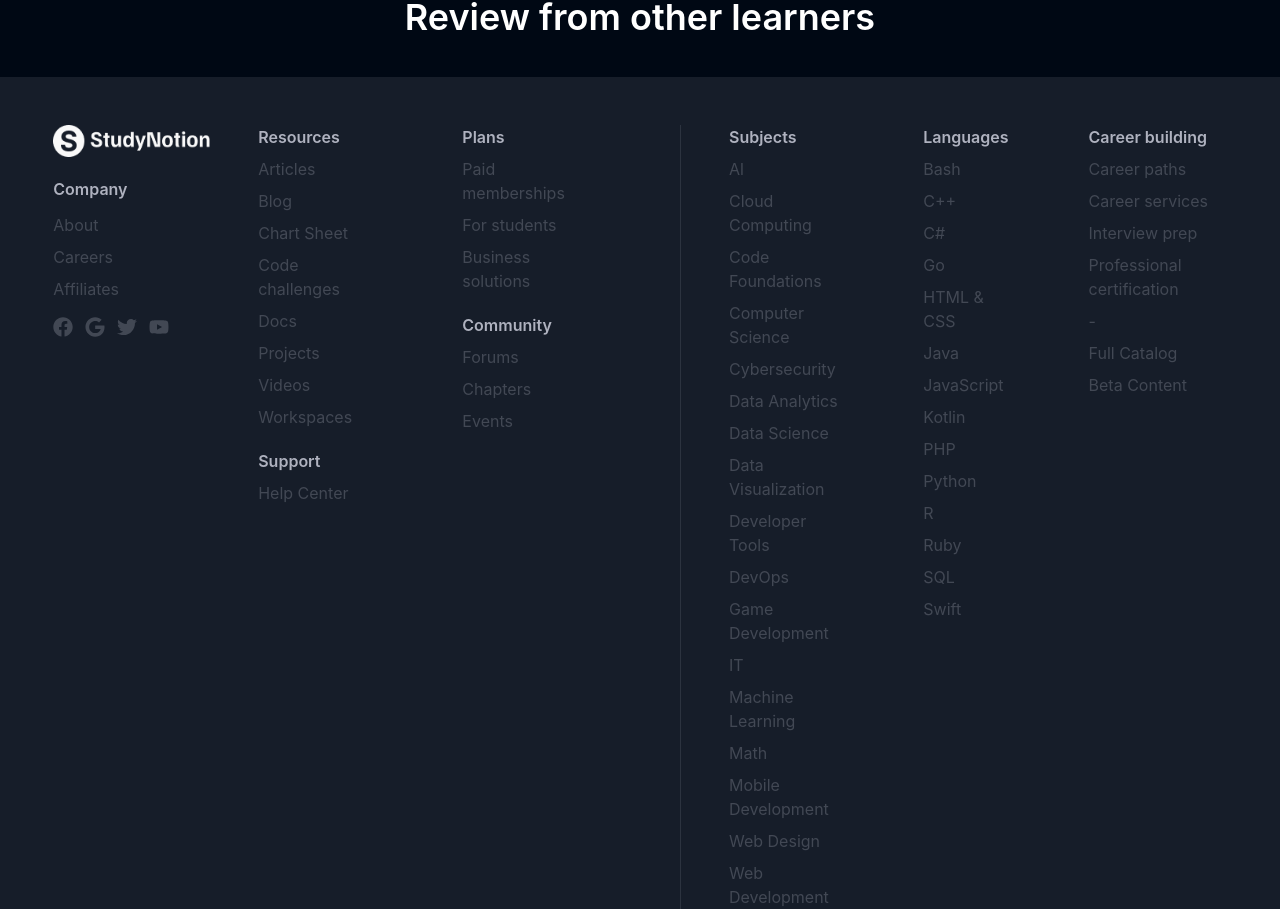
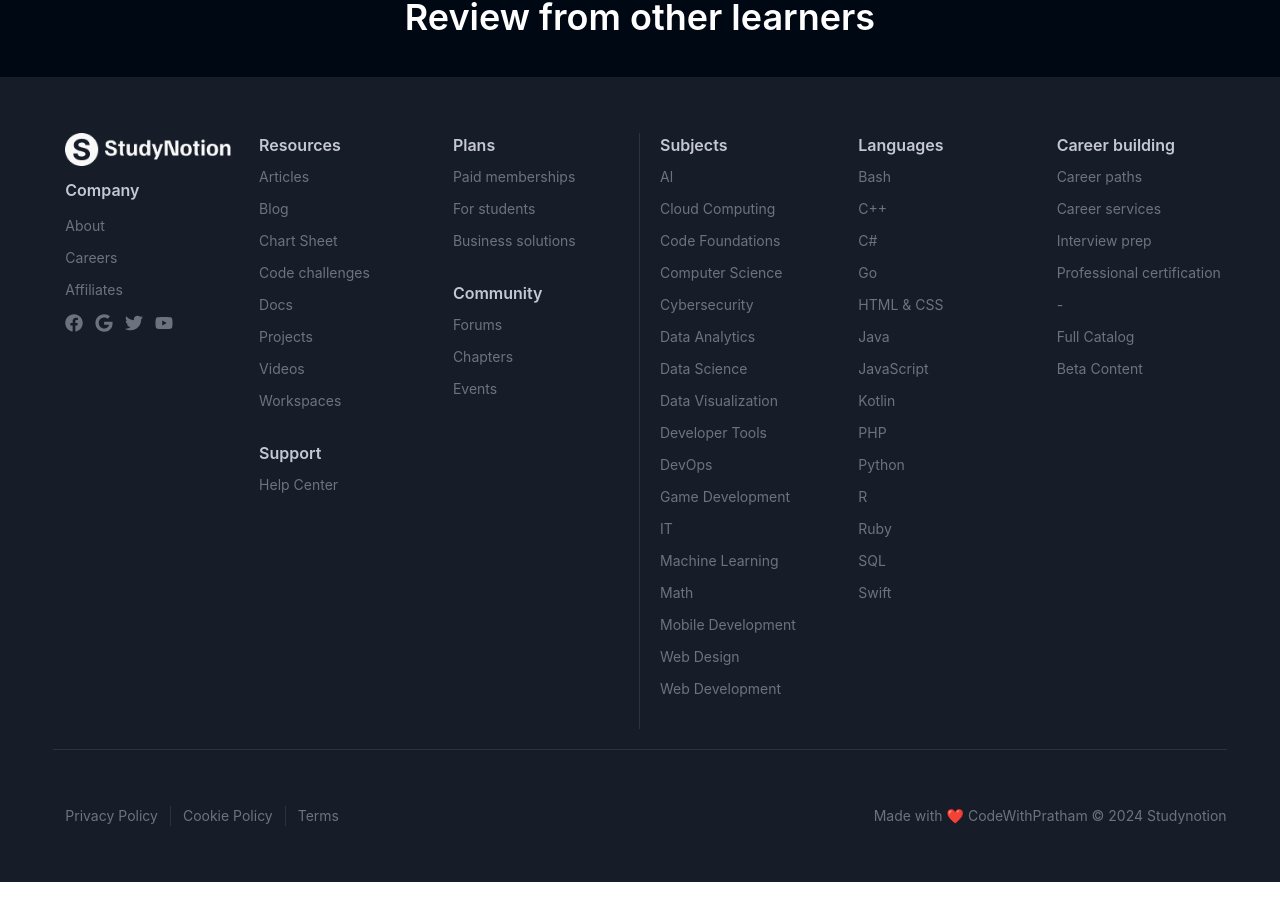
Before and after one commit to pratham0709/StudyNotion, a React (Create React App) app: page / in a window 1280 px wide. Shown: the part 4617-5526 px from the top of the page. After the commit the page ends 5499 px from the top, so only its background shows below. Built offline with nearby package versions, Linux system fonts and the light colour scheme.

Commit message:
Create Footer Section

```diff
--- a/src/Components/Core/HomePage/Footer.jsx
+++ b/src/Components/Core/HomePage/Footer.jsx
@@ -1,217 +1,182 @@
-import React from 'react'
-import { FooterLink1 } from '../../../data/footer-links'
-import { FooterLink2 }from '../../../data/footer-links'
-import Logo from '../../../assets/Logo/Logo-Full-Light.png'
-import { Link } from 'react-router-dom'
-import { FaFacebook } from "react-icons/fa";
-import { FaTwitter } from "react-icons/fa";
-import { FaGoogle } from "react-icons/fa";
-import { FaYoutube } from "react-icons/fa";
+import React from "react";
+import { FooterLink2 } from "../../../data/footer-links";
+import { Link } from "react-router-dom";
+
+// Images
+import Logo from "../../../assets/Logo/Logo-Full-Light.png";
+
+// Icons
+import { FaFacebook, FaGoogle, FaTwitter, FaYoutube } from "react-icons/fa";
+
+const BottomFooter = ["Privacy Policy", "Cookie Policy", "Terms"];
+const Resources = [
+  "Articles",
+  "Blog",
+  "Chart Sheet",
+  "Code challenges",
+  "Docs",
+  "Projects",
+  "Videos",
+  "Workspaces",
+];
+const Plans = ["Paid memberships", "For students", "Business solutions"];
+const Community = ["Forums", "Chapters", "Events"];
 
 const Footer = () => {
-    // const title = FooterLink1[0].links.map(link => link.title)
   return (
-    <div className='w-11/12 mx-auto max-w-maxContent flex flex-col items-center justify-between'>
-        <div className='flex flex-row gap-20 w-full justify-center mt-12'>
-            {/* Left part */}
-            <div className='flex flex-row gap-12 w-[50%] '>
+    <div className="bg-richblack-800">
+      <div className="flex lg:flex-row gap-8 items-center justify-between w-11/12 max-w-maxContent text-richblack-400 leading-6 mx-auto relative py-14">
+        <div className="border-b w-[100%] flex flex-col lg:flex-row pb-5 border-richblack-700">
+          {/* Section 1 */}
+          <div className="lg:w-[50%] flex flex-wrap flex-row justify-between lg:border-r lg:border-richblack-700 pl-3 lg:pr-5 gap-3">
+            <div className="w-[30%] flex flex-col gap-3 lg:w-[30%] mb-7 lg:pl-0">
+              <img src={Logo} alt="" className="object-contain" />
+              <h1 className="text-richblack-50 font-semibold text-[16px]">
+                Company
+              </h1>
+              <div className="flex flex-col gap-2">
+                {["About", "Careers", "Affiliates"].map((ele, i) => {
+                  return (
+                    <div
+                      key={i}
+                      className="text-[14px] cursor-pointer hover:text-richblack-50 transition-all duration-200"
+                    >
+                      <Link to={ele.toLowerCase()}>{ele}</Link>
+                    </div>
+                  );
+                })}
+              </div>
+              <div className="flex gap-3 text-lg">
+                <FaFacebook className="hover:text-richblack-100 cursor-pointer" />
+                <FaGoogle className="hover:text-richblack-100 cursor-pointer"/>
+                <FaTwitter className="hover:text-richblack-100 cursor-pointer"/>
+                <FaYoutube className="hover:text-richblack-100 cursor-pointer"/>
+              </div>
+              <div></div>
+            </div>
 
-                {/* div1 */}
-                <div className='flex flex-col gap-5'>
-                    <img
-                        src={Logo}
-                        className='w-[160px] h-[32px]'
-                        alt='LogoIMG'
-                    />
-                    <div className='font-inter'>
-                        <p className='text-[#AFB2BF] font-semibold text-base'>Company</p>
-                        <div className='mt-3'>
-                            {
-                                FooterLink1.find(item => item.title === "Company").links.map((element, index) => {
-                                    return(
-                                        <Link to={`${element.link}`}>
-                                            <div className='flex flex-col cursor-pointer hover:text-[#AFB2BF]
-                                            transition-all duration-200 mt-2 text-base' key={index}>
-                                                {element.title}
+            <div className="w-[48%] lg:w-[30%] mb-7 lg:pl-0">
+              <h1 className="text-richblack-50 font-semibold text-[16px]">
+                Resources
+              </h1>
+
+              <div className="flex flex-col gap-2 mt-2">
+                {Resources.map((ele, index) => {
+                  return (
+                    <div
+                      key={index}
+                      className="text-[14px] cursor-pointer hover:text-richblack-50 transition-all duration-200"
+                    >
+                      <Link to={ele.split(" ").join("-").toLowerCase()}>
+                        {ele}
+                      </Link>
                     </div>
+                  );
+                })}
+              </div>
+
+              <h1 className="text-richblack-50 font-semibold text-[16px] mt-7">
+                Support
+              </h1>
+              <div className="text-[14px] cursor-pointer hover:text-richblack-50 transition-all duration-200 mt-2">
+                <Link to={"/help-center"}>Help Center</Link>
+              </div>
+            </div>
+
+            <div className="w-[48%] lg:w-[30%] mb-7 lg:pl-0">
+              <h1 className="text-richblack-50 font-semibold text-[16px]">
+                Plans
+              </h1>
+
+              <div className="flex flex-col gap-2 mt-2">
+                {Plans.map((ele, index) => {
+                  return (
+                    <div
+                      key={index}
+                      className="text-[14px] cursor-pointer hover:text-richblack-50 transition-all duration-200"
+                    >
+                      <Link to={ele.split(" ").join("-").toLowerCase()}>
+                        {ele}
                       </Link>
-                                    )
-                                })
-                            }
                     </div>
-                        <div className='flex flex-row gap-3 mt-4 cursor-pointer '>
-                            <FaFacebook className='hover:text-[#AFB2BF] transition-all duration-200 w-[20px] h-[20px]' />
-                            <FaGoogle className='hover:text-[#AFB2BF] transition-all duration-200 w-[20px] h-[20px]'/>
-                            <FaTwitter className='hover:text-[#AFB2BF] transition-all duration-200 w-[20px] h-[20px]'/>
-                            <FaYoutube  className='hover:text-[#AFB2BF] transition-all duration-200 w-[20px] h-[20px]'/>
+                  );
+                })}
+              </div>
+              <h1 className="text-richblack-50 font-semibold text-[16px] mt-7">
+                Community
+              </h1>
+
+              <div className="flex flex-col gap-2 mt-2">
+                {Community.map((ele, index) => {
+                  return (
+                    <div
+                      key={index}
+                      className="text-[14px] cursor-pointer hover:text-richblack-50 transition-all duration-200"
+                    >
+                      <Link to={ele.split(" ").join("-").toLowerCase()}>
+                        {ele}
+                      </Link>
+                    </div>
+                  );
+                })}
               </div>
             </div>
           </div>
 
-                {/* div2 */}
-                <div className='flex flex-col gap-5'>
-                    <div className='font-inter'>
-                            <p className='text-[#AFB2BF] font-semibold text-base'>Resources</p>
-                            <div className='mt-2'>
-                                {
-                                    FooterLink1.find(item => item.title === "Resources").links.map((element, index) => {
-                                        return(
-                                            <Link to={`${element.link}`}>
-                                                <div className='flex flex-col cursor-pointer hover:text-[#AFB2BF]
-                                                transition-all duration-200 mt-2 text-base' key={index}>
-                                                    {element.title}
+          {/* Section 2 */}
+          <div className="lg:w-[50%] flex flex-wrap flex-row justify-between pl-3 lg:pl-5 gap-3">
+            {FooterLink2.map((ele, i) => {
+              return (
+                <div key={i} className="w-[48%] lg:w-[30%] mb-7 lg:pl-0">
+                  <h1 className="text-richblack-50 font-semibold text-[16px]">
+                    {ele.title}
+                  </h1>
+                  <div className="flex flex-col gap-2 mt-2">
+                    {ele.links.map((link, index) => {
+                      return (
+                        <div
+                          key={index}
+                          className="text-[14px] cursor-pointer hover:text-richblack-50 transition-all duration-200"
+                        >
+                          <Link to={link.link}>{link.title}</Link>
                         </div>
-                                            </Link>
-                                        )
-                                    })
-                                }
+                      );
+                    })}
                   </div>
-
                 </div>
-
-                    <div className='font-inter'>
-                        <p className='text-[#AFB2BF] font-semibold text-base'>Support</p>
-                        <div className='mt-2'>
-                            {
-                                FooterLink1.find(item => item.title === "Support").links.map((element, index) => {
-                                    return(
-                                        <Link to={`${element.link}`}>
-                                            <div className='flex flex-col cursor-pointer hover:text-[#AFB2BF]
-                                            transition-all duration-200 mt-2 text-base' key={index}>
-                                                {element.title}
+              );
+            })}
           </div>
-                                        </Link>
-                                    )
-                                })
-                            }
-                        </div>
-
         </div>
       </div>
 
-                {/* div 3 */}
-                <div className='flex flex-col gap-5 ml-8'>
-                    <div className='font-inter'>
-                            <p className='text-[#AFB2BF] font-semibold text-base'>Plans</p>
-                            <div className='mt-2'>
-                                {
-                                    FooterLink1.find(item => item.title === "Plans").links.map((element, index) => {
-                                        return(
-                                            <Link to={`${element.link}`}>
-                                                <div className='flex flex-col cursor-pointer hover:text-[#AFB2BF]
-                                                transition-all duration-200 mt-2 text-base' key={index}>
-                                                    {element.title}
+      <div className="flex flex-row items-center justify-between w-11/12 max-w-maxContent text-richblack-400 mx-auto  pb-14 text-sm">
+        {/* Section 1 */}
+        <div className="flex justify-between lg:items-start items-center flex-col lg:flex-row gap-3 w-full">
+          <div className="flex flex-row">
+            {BottomFooter.map((ele, i) => {
+              return (
+                <div
+                  key={i}
+                  className={` ${
+                    BottomFooter.length - 1 === i
+                      ? ""
+                      : "border-r border-richblack-700 cursor-pointer hover:text-richblack-50 transition-all duration-200"
+                  } px-3 `}
+                >
+                  <Link to={ele.split(" ").join("-").toLocaleLowerCase()}>
+                    {ele}
+                  </Link>
                 </div>
-                                            </Link>
-                                        )
-                                    })
-                                }
+              );
+            })}
           </div>
 
-                    </div>
-
-                    <div className='font-inter'>
-                        <p className='text-[#AFB2BF] font-semibold text-base'>Community</p>
-                        <div className='mt-2'>
-                            {
-                                FooterLink1.find(item => item.title === "Community").links.map((element, index) => {
-                                    return(
-                                        <Link to={`${element.link}`}>
-                                            <div className='flex flex-col cursor-pointer hover:text-[#AFB2BF]
-                                            transition-all duration-200 mt-2 text-base' key={index}>
-                                                {element.title}
-                                            </div>
-                                        </Link>
-                                    )
-                                })
-                            }
-                        </div>
-
+          <div className="text-center">Made with ❤️ CodeWithPratham © 2024 Studynotion</div>
         </div>
       </div>
+    </div>
+  );
+};
 
-                {/* <div className='border-r-[1px] border-[#2C333F]'></div> */}
-            </div>
-
-            {/* Right Part  */}
-            <div className='flex flex-row gap-12 w-[50%] '>
-
-            <div className='border-l-[1px] border-[#2C333F]'></div>
-                {/* div1 */}
-
-                <div className='flex flex-col gap-5'>
-
-                    <div className='font-inter'>
-                        <p className='text-[#AFB2BF] font-semibold text-base'>Subjects</p>
-                        <div className='mt-2'>
-                            {
-                                FooterLink2.find(item => item.title === "Subjects").links.map((element, index) => {
-                                    return(
-                                        <Link to={`${element.link}`}>
-                                            <div className='flex flex-col cursor-pointer hover:text-[#AFB2BF]
-                                            transition-all duration-200 mt-2 text-base' key={index}>
-                                                {element.title}
-                                            </div>
-                                        </Link>
-                                    )
-                                })
-                            }
-                        </div>
-
-                    </div>
-                </div>
-
-                {/* div2 */}
-                <div className='flex flex-col gap-5 ml-8'>
-                    <div className='font-inter'>
-                        <p className='text-[#AFB2BF] font-semibold text-base'>Languages</p>
-                        <div className='mt-2'>
-                            {
-                                FooterLink2.find(item => item.title === "Languages").links.map((element, index) => {
-                                    return(
-                                        <Link to={`${element.link}`}>
-                                            <div className='flex flex-col cursor-pointer hover:text-[#AFB2BF]
-                                            transition-all duration-200 mt-2 text-base' key={index}>
-                                                {element.title}
-                                            </div>
-                                        </Link>
-                                    )
-                                })
-                            }
-                        </div>
-
-                    </div>
-                </div>
-
-                {/* div 3 */}
-                <div className='flex flex-col gap-5 ml-8'>
-                    <div className='font-inter'>
-                        <p className='text-[#AFB2BF] font-semibold text-base'>Career building</p>
-                        <div className='mt-2'>
-                            {
-                                FooterLink2.find(item => item.title === "Career building").links.map((element, index) => {
-                                    return(
-                                        <Link to={`${element.link}`}>
-                                            <div className='flex flex-col cursor-pointer hover:text-[#AFB2BF]
-                                            transition-all duration-200 mt-2 text-base' key={index}>
-                                                {element.title}
-                                            </div>
-                                        </Link>
-                                    )
-                                })
-                            }
-                        </div>
-
-                    </div>
-                </div>
-
-                {/* <div className='border-r-[1px] border-[#2C333F]'></div> */}
-            </div>
-        </div>
-
-        <div></div>
-    </div>
-  )
-}
-
-export default Footer
+export default Footer;
--- a/src/Pages/Home.jsx
+++ b/src/Pages/Home.jsx
@@ -182,10 +182,12 @@ const Home = () => {
             <h2 className='text-center text-4xl font-semibold mt-10'>Review from other learners</h2>
 
             {/* Review Slider Here  */}
+
         </div>
 
         {/* Footer */}
         <div className='bg-[#161D29] text-[#424854] mt-13'>
+            {/* <Footer1 /> */}
             <Footer />
         </div>
     </div>
```
Lines whose indentation alone changed are shown as unchanged.
